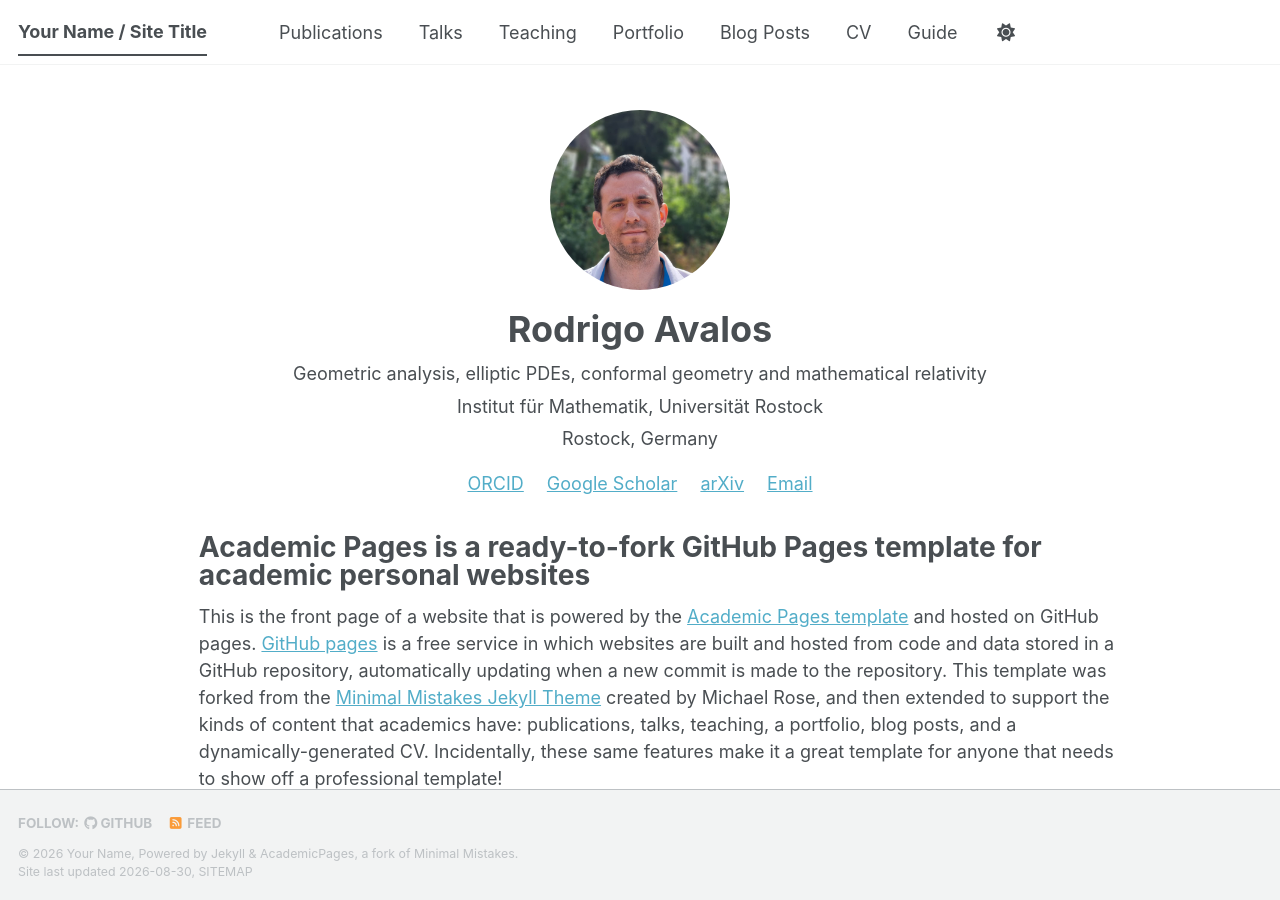
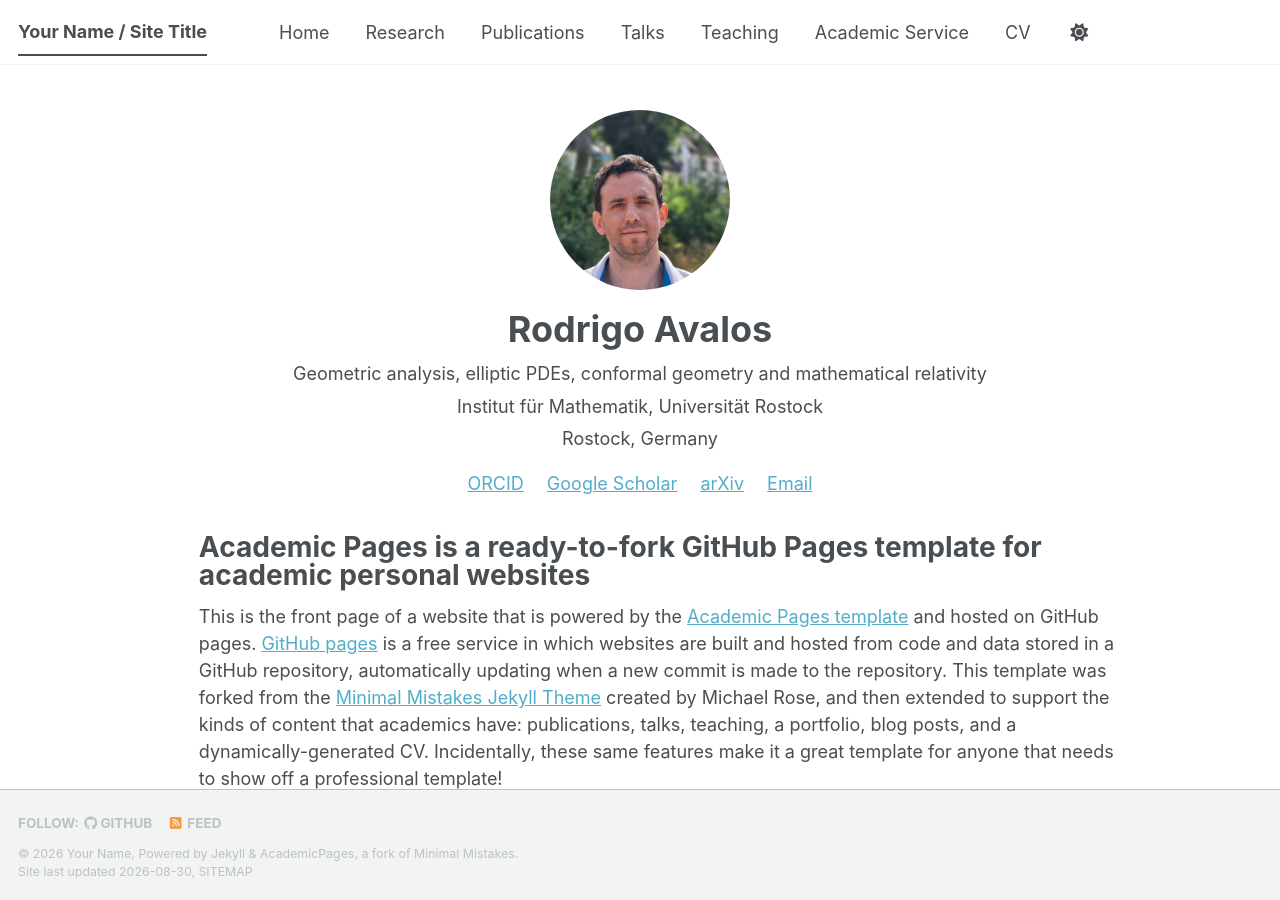
Before and after one commit to rodrigo-avalos/rodrigo-avalos, a Jekyll site: the page built from _pages/about.md, in a window 1280 px wide and 900 px high. Built offline with Jekyll 4.4.1, drawn with Linux system fonts in a browser that asks for light colours; a style sheet for code colours, icons or effects is not loaded.

Commit message:
Update navigation.yml

```diff
--- a/_data/navigation.yml
+++ b/_data/navigation.yml
@@ -8,6 +8,12 @@
 #      Markdown formatted page while the second is generated using JSON.
 
 main:
+  - title: "Home"
+    url: /
+
+  - title: "Research"
+    url: /research/
+
   - title: "Publications"
     url: /publications/
 
@@ -17,17 +23,8 @@ main:
   - title: "Teaching"
     url: /teaching/
 
-  - title: "Portfolio"
-    url: /portfolio/
-
-  - title: "Blog Posts"
-    url: /year-archive/
+  - title: "Academic Service"
+    url: /service/
 
   - title: "CV"
     url: /cv/
-
-  # - title: "CV"
-  #   url: /cv-json/
-
-  - title: "Guide"
-    url: /markdown/
```
